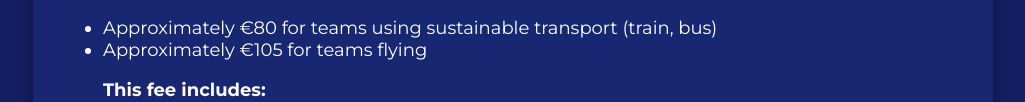
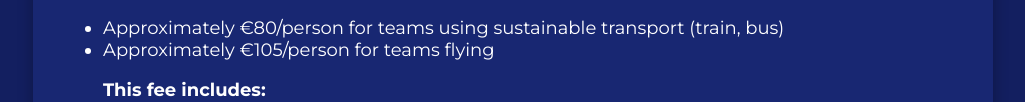
Before and after one commit to alix-tommymartin/weft2026, a plain HTML site: page index.html in a window 1280 px wide. Shown: the part 2553-2655 px from the top of the page, without its empty margins (127-1152 px from the left). Drawn offline with Linux system fonts and the light colour scheme; a script that the page names is missing.

Commit message:
Add files via upload

```diff
--- a/index.html
+++ b/index.html
@@ -61,8 +61,8 @@ Each team may travel with a maximum of 12 players and 1 coach. If you want to in
 <u> In line with our CSR commitment, we have implemented differentiated membership fees based on the type of transport used: </u>
 
 <ul>
-<li> Approximately €80 for teams using sustainable transport (train, bus) </li>
-<li> Approximately €105 for teams flying </li>
+<li> Approximately €80/person for teams using sustainable transport (train, bus) </li>
+<li> Approximately €105/person for teams flying </li>
 </ul>
 
 
```
